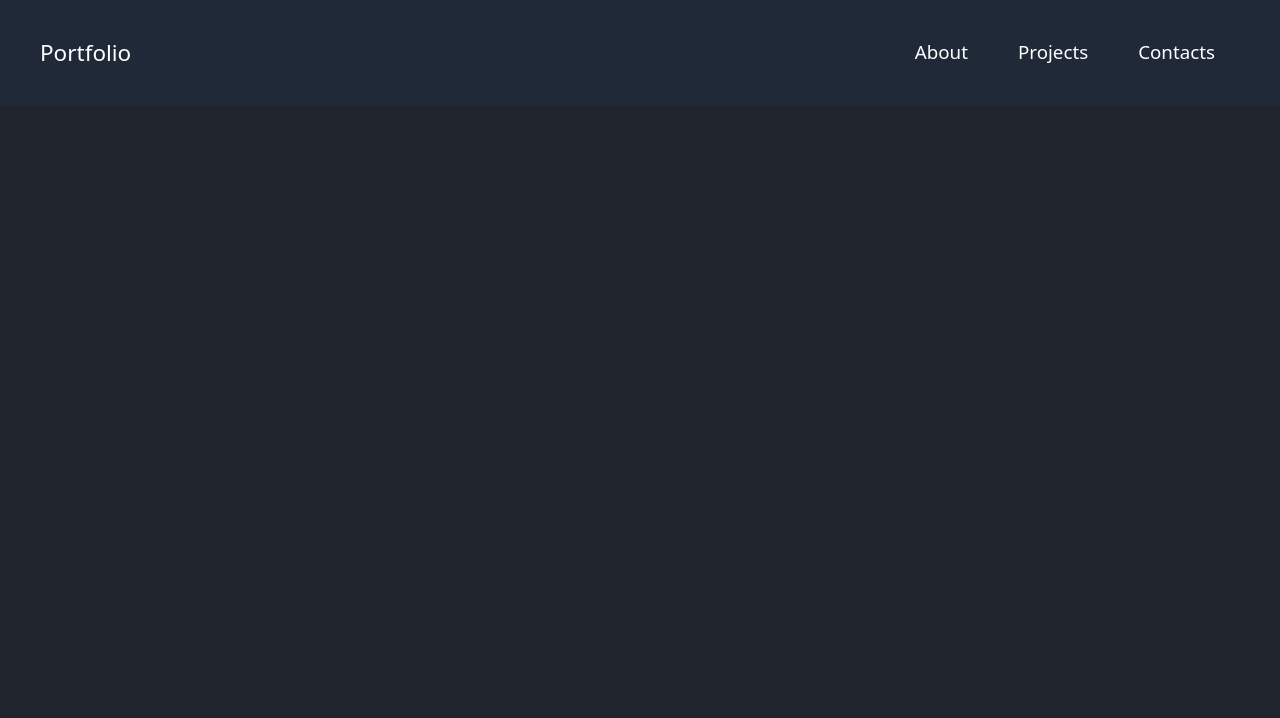
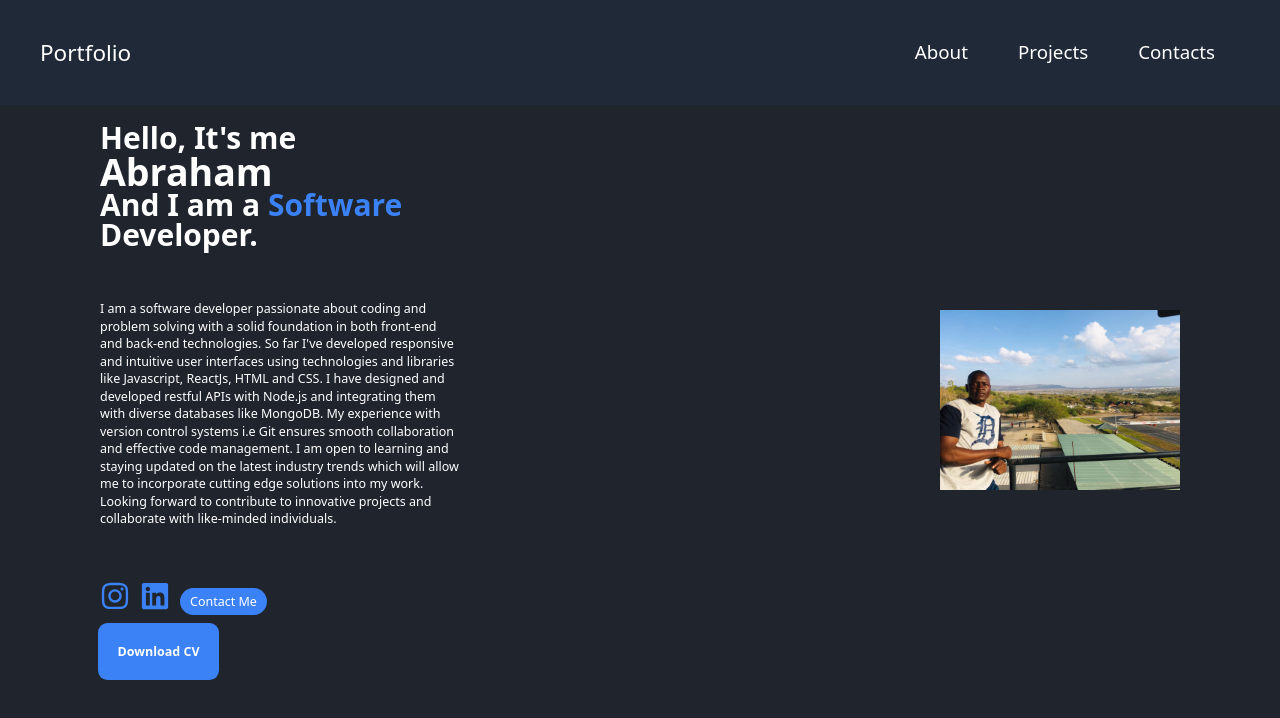
Before and after one commit to nhier17/portfolio, a React (Create React App) app: page / in a window 1280 px wide. Shown: the top 718 px of the page. Built offline with nearby package versions, Linux system fonts and the light colour scheme; the HTML template or start-up script is replaced by a standard one.

Commit message:
setup about section

```diff
--- a/src/App.js
+++ b/src/App.js
@@ -1,11 +1,12 @@
 import React from 'react';
 import NavBar from "./components/NavBar"
+import About from "./pages/About"
 
 function App() {
   return (
     <div className="App">
       <NavBar/>
-
+    <About/>
     </div>
   );
 }
--- a/src/components/AboutSection.jsx
+++ b/src/components/AboutSection.jsx
@@ -1,23 +1,50 @@
 import React from 'react'
+import { FaLinkedin } from "react-icons/fa";
+import { FaInstagram } from "react-icons/fa6";
+import me from "../images/me.JPEG"
+import { motion } from "framer-motion"
 
 const AboutSection = () => {
 
 
   return (
-    <div>
-       <div>
-       <div>
-        <p>
-        I am a highly motivated software developer driven by a fervent passion for coding and problem-solving.
-        Proficiently designed, developed , tested , and deployed user-friendly projects utilizing cutting-edge technologies such as Javascript, React.js, Next.js, HTML, and CSS.
-        I possess expertise in creating and developing restful APIs with Node.js.
-        Committed to continuous improvement, actively learning and staying current with the latest trends in software development.
-        Eager to utilize my skills and knowledge to spearhead innovation and collaborate on groundbreaking projects alongside fellow professionals.
-Distinguished as a forward-thinking innovator and solution finder, I successfully engineered an application that seamlessly integrates my passion for Health, Fitness, and wellness with cutting-edge technological tools and techniques.
-        </p>
+    <div className="min-h-svh flex items-center justify-between py-20 px-40">
+      <div className="flex-1 pr-20 z-2">
+        <motion.div>
+          <div>
+            <motion.h2 className="text-3xl lg:text-4xl xl:text-5xl font-bold">Hello, It's me</motion.h2>
+            <h1 className="text-4xl lg:text-5xl xl:text-6xl font-bold">Abraham</h1>
+          </div>
+          <div>
+            <motion.h2 className="text-3xl lg:text-4xl xl:text-5xl font-bold">
+              And  I am a <span className="text-blue-500">Software</span>
+            </motion.h2>
+          </div>
+          <div className="text-3xl lg:text-4xl xl:text-5xl font-bold">
+            <motion.h2>Developer.</motion.h2>
+          </div>
+        </motion.div>
+        <motion.p  className="text-sm py-20 md:text-base lg:text-lg xl:text-xl max-w-xl">
+        I am a software developer passionate about coding and problem solving with a solid foundation in both front-end and back-end technologies.
+        So far I've developed responsive and intuitive user interfaces using technologies and libraries like Javascript, ReactJs, HTML and CSS.
+         I have designed and developed restful APIs with Node.js and integrating them with diverse databases like MongoDB.
+          My experience with version control systems i.e Git ensures smooth collaboration and effective code management.
+           I am open to learning and staying updated on the latest industry trends which will allow me to incorporate cutting edge solutions into my work.
+            Looking forward to contribute to innovative projects and collaborate with like-minded individuals.
+        </motion.p>
+        <div className="flex items-center text-5xl text-blue-500 gap-4">
+          <FaInstagram/>
+          <FaLinkedin/>
+          <motion.button  className="bg-blue-500 text-white text-xl py-2 px-4 rounded-full mt-4 hover:bg-blue-700">Contact Me</motion.button>
         </div>
-        </div>
-    </div>
+        <a className="inline-block p-4 lg:p-7 bg-blue-500 ring-2 ring-blue-500 rounded-xl mt-4 text-xl font-bold" href="">Download CV</a>
+      </div>
+      <div>
+        <motion.img
+        className="w-full md:w-96 lg:w-80 xl:w-96 mx-auto"
+        width="300"  src={me} alt="profile" />
+      </div>
+       </div>
   )
 }
 
--- /dev/null
+++ b/src/pages/About.jsx
@@ -0,0 +1,12 @@
+import React from 'react'
+import AboutSection from "../components/AboutSection"
+
+const About = () => {
+  return (
+    <div>
+        <AboutSection/>
+    </div>
+  )
+}
+
+export default About
```
Also changed, not shown: src/images/me.JPEG (added).
